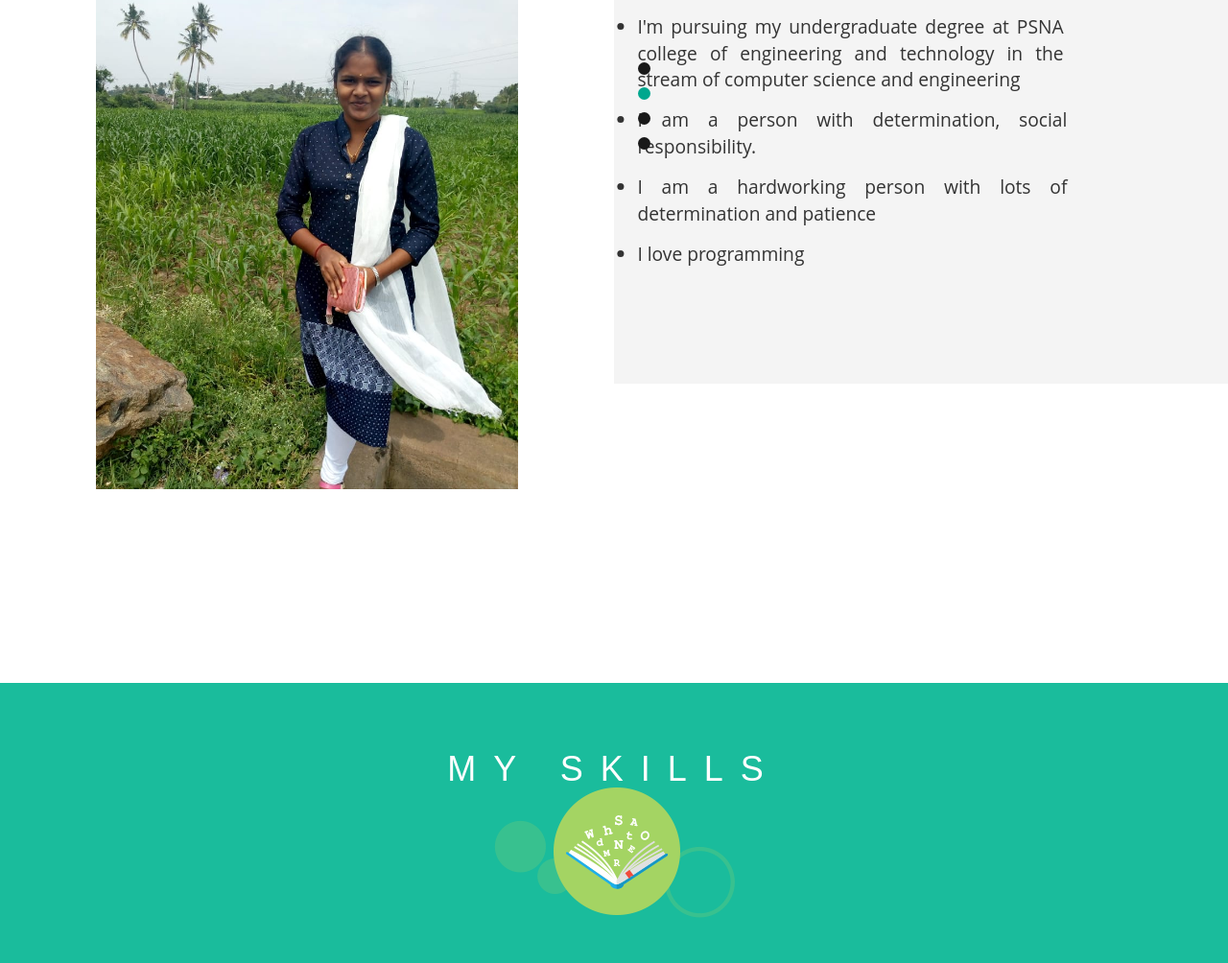
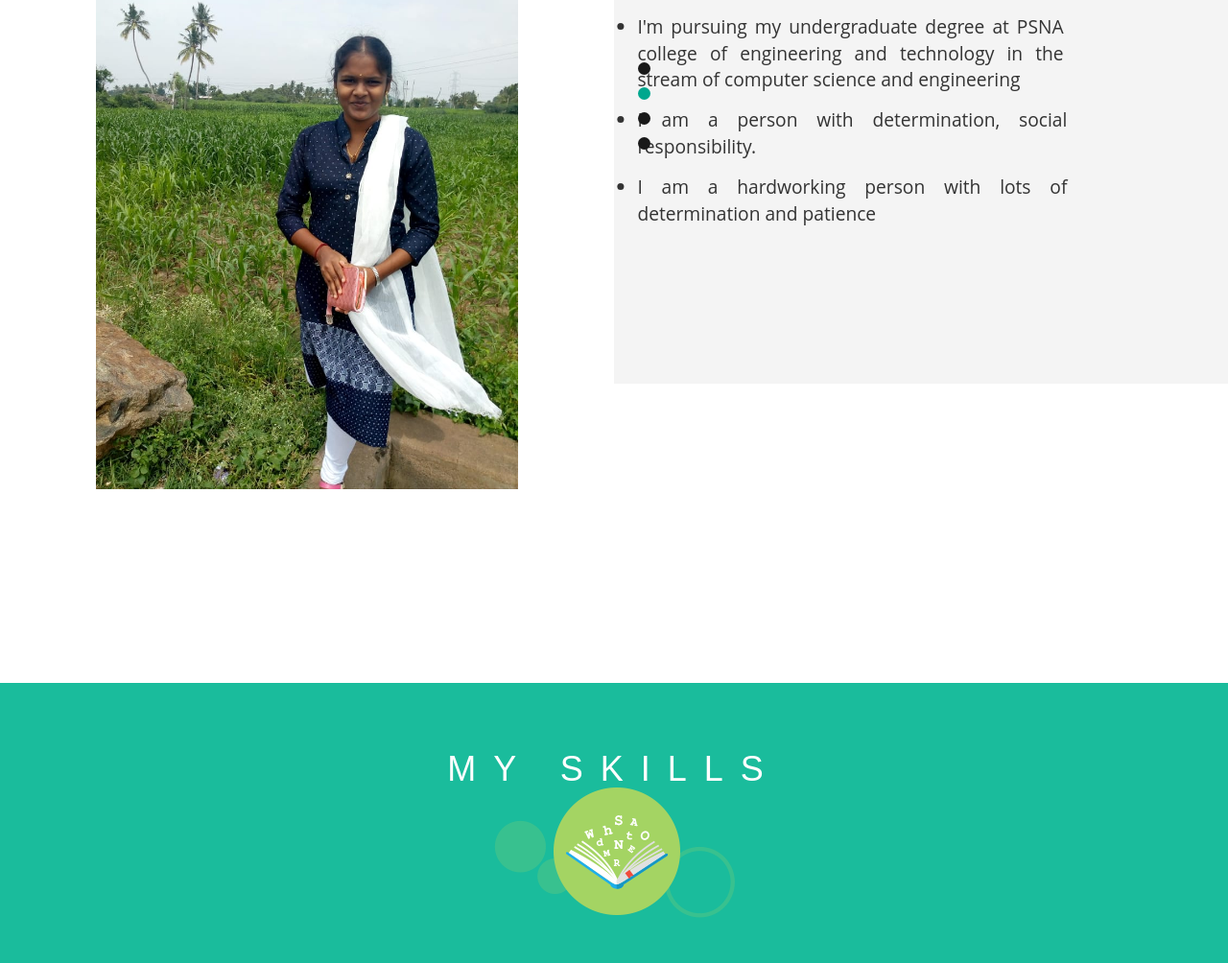
Before and after one commit to jayaprem/jaya, a plain HTML site: page index.html in a window 1280 px wide. Shown: the part 827-1831 px from the top of the page at 96% size. Drawn offline with nearby package versions, Linux system fonts and the light colour scheme.

Commit message:
Update index.html

```diff
--- a/index.html
+++ b/index.html
@@ -111,8 +111,6 @@
    <li>I am a person with determination, social responsibility.
 </li>
 <li>I am a hardworking person with lots of determination and patience</li>
-
-<li>I love programming</li>
 					</ul>
 				</div>
 			</div>
```
